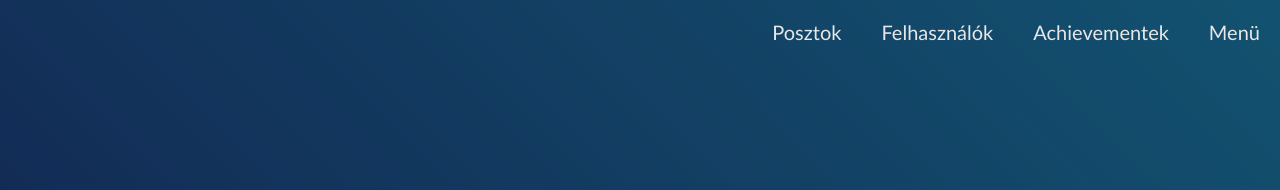
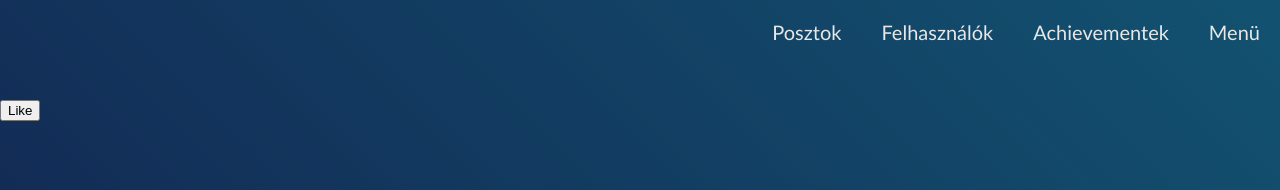
Before and after one commit to Secret198/GameWebsiteClient, a React (Vite) app: page /post/show/1 in a window 1280 px wide. Shown: the top 190 px of the page. Built offline with nearby package versions, Linux system fonts and the light colour scheme; no server answers; sample sign-in values are in the browser's storage.

Commit message:
like system done

```diff
--- a/src/App.jsx
+++ b/src/App.jsx
@@ -14,6 +14,7 @@ import ErrorPage from './pages/ErrorPage.jsx';
 import GetPosts from './pages/GetPosts.jsx';
 import GetPostData from './pages/GetPostData.jsx';
 import GetUsers from './pages/GetUsers.jsx';
+import otherRequest from './components/otherRequest.js';
 
 function App() {
     const url = "http://localhost:8000/api/"
@@ -23,6 +24,21 @@ function App() {
     }
 
     const [loggedIn, setLoggedIn] = useState((localStorage.getItem("token") ? true : false))
+    const [likedPosts, setLikedPosts] = useState([])
+
+    const likePost = async (postId, newPost) => {
+        const responseData = await otherRequest(url, headers, "post/like/"+postId, newPost, "PATCH")
+        if(newPost.likes){
+            setLikedPosts([...likedPosts, postId])
+        }
+        else{
+            let tempLikedPosts = [...likedPosts]
+            tempLikedPosts.splice(tempLikedPosts.indexOf(postId), 1)
+            setLikedPosts(tempLikedPosts)
+        }
+
+        console.log(responseData)
+    }
 
     return (<>
         <BrowserRouter >
@@ -36,8 +52,8 @@ function App() {
                     <Route path='user' element={loggedIn ? <GetUsers url={url} headers={headers} /> : <Navigate replace to={"/login"} />} />
                     <Route path='post/create' element={loggedIn ? <PostCreate url={url} headers={headers} /> : <Navigate replace to={"/login"} />} />
                     <Route path='post/update/:id' element={loggedIn ? <PostUpdate url={url} headers={headers} /> : <Navigate replace to={"/login"} />} />
-                    <Route path='post' element={loggedIn ? <GetPosts url={url} headers={headers} /> : <Navigate replace to={"/login"} />} />
-                    <Route path='post/show/:id' element={loggedIn ? <GetPostData url={url} headers={headers} /> : <Navigate replace to={"/login"} />} />
+                    <Route path='post' element={loggedIn ? <GetPosts url={url} headers={headers} likedPosts={likedPosts} likePost={likePost} setLikedPosts={setLikedPosts} /> : <Navigate replace to={"/login"} />} />
+                    <Route path='post/show/:id' element={loggedIn ? <GetPostData url={url} headers={headers} likedPosts={likedPosts} likePost={likePost} /> : <Navigate replace to={"/login"} />} />
                 </Route>
                 <Route path='login' element={<Login url={url} headers={headers} setLoggedIn={setLoggedIn} />} />
                 <Route path='register' element={<Register url={url} headers={headers} setLoggedIn={setLoggedIn} />} />
--- a/src/components/PostList.jsx
+++ b/src/components/PostList.jsx
@@ -1,6 +1,8 @@
 
 
-export default function PostList({post, viewPost, editPost, deletePost, likePost, admin }) {
+export default function PostList({post, viewPost, editPost, deletePost, likePost, likedPostsArr, admin }) {
+
+
     if (admin) {
         return (
             <div>
@@ -11,7 +13,8 @@ export default function PostList({post, viewPost, editPost, deletePost, likePost
                 <p>{post.deleted_at}</p>
                 <button onClick={() => editPost(post.id)}>Szerkesztés</button>
                 <button onClick={() => deletePost(post.id)}>Törlés</button>
-                <button onClick={() => likePost(post.id, {likes: true})}>Like</button>
+                {!likedPostsArr.includes(post.id) ? <button onClick={() => likePost(post.id, {likes: true})}>Like</button> : <button className="liked" onClick={() => likePost(post.id, {likes: false})}>Like</button>}
+
             </div>
         )
     }
@@ -22,7 +25,8 @@ export default function PostList({post, viewPost, editPost, deletePost, likePost
             <p>{post.likes}</p>
             <p>{post.created_at}</p>
             <p>{post.modified_at}</p>
-            <button onClick={() => likePost(post.id, {likes: true})}>Like</button>
+            {!likedPostsArr.includes(post.id) ? <button onClick={() => likePost(post.id, {likes: true})}>Like</button> : <button className="liked" onClick={() => likePost(post.id, {likes: false})}>Like</button>}
+
         </div>
     )
 }
--- a/src/pages/GetPostData.jsx
+++ b/src/pages/GetPostData.jsx
@@ -3,7 +3,7 @@ import getRequest from "../components/getRequest";
 import { useEffect, useState } from "react";
 
 
-export default function GetPostData({ url, headers }) {
+export default function GetPostData({ url, headers, likedPosts, likePost}) {
     headers.Authorization = "Bearer " + localStorage.getItem("token")
     const id = useParams().id
     const [error, setError] = useState()
@@ -38,6 +38,7 @@ export default function GetPostData({ url, headers }) {
                 <p>{post.post}</p>
                 <p>{post.created_at}</p>
                 <p>{post.likes}</p>
+                {!likedPosts.includes(post.id) ? <button onClick={() => likePost(post.id, {likes: true})}>Like</button> : <button className="liked" onClick={() => likePost(post.id, {likes: false})}>Like</button>}
             </div>
         )
     }
--- a/src/pages/GetPosts.jsx
+++ b/src/pages/GetPosts.jsx
@@ -7,7 +7,7 @@ import otherRequest from "../components/otherRequest"
 import FilterOptions from "../components/FilterOptions"
 
 
-export default function GetPosts({ url, headers }) {
+export default function GetPosts({ url, headers, likedPosts, likePost, setLikedPosts }) {
     headers.Authorization = "Bearer " + localStorage.getItem("token")
     const [page, setPage] = useState(1)
     const [sortBy, setSortBy] = useState("id")
@@ -17,6 +17,7 @@ export default function GetPosts({ url, headers }) {
     const navigation = useNavigate()
     const privilege = localStorage.getItem("privilege")
     const [search, setSearch] = useState("")
+    // const [likedPosts, setLikedPosts] = useState([])
 
     const fetchPosts = async () => {
         let responseData
@@ -26,6 +27,8 @@ export default function GetPosts({ url, headers }) {
         else{
             responseData = await getRequest(url, headers, "post/" + sortBy + "/" + sortDir + "/?page=" + page)
         }
+        setLikedPosts(responseData.result.likedPosts)
+
         // setData(responseData.result.posts.data)
         setData((prevData) => [...prevData, ...responseData.result.posts.data])
         setLoading(false)
@@ -81,11 +84,19 @@ export default function GetPosts({ url, headers }) {
         console.log(responseData)
     }
 
-    const likePost = async (postId, newPost) => {
-        const responseData = await otherRequest(url, headers, "post/"+postId, newPost, "PATCH")
+    // const likePost = async (postId, newPost) => {
+    //     const responseData = await otherRequest(url, headers, "post/like/"+postId, newPost, "PATCH")
+    //     if(newPost.likes){
+    //         setLikedPosts([...likedPosts, postId])
+    //     }
+    //     else{
+    //         let tempLikedPosts = [...likedPosts]
+    //         tempLikedPosts.splice(tempLikedPosts.indexOf(postId), 1)
+    //         setLikedPosts(tempLikedPosts)
+    //     }
 
-        console.log(responseData)
-    }
+    //     console.log(responseData)
+    // }
 
     const searchPost = async (event) => {
         event.preventDefault();
@@ -104,10 +115,10 @@ export default function GetPosts({ url, headers }) {
         <div>
             <FilterOptions changeSortBy={changeSortBy} changeSortDir={changeSortDir} search={searchPost} />
             {privilege == 10 && data.map((item) => (
-                <PostList key={item.id} post={item} viewPost={viewPost} likePost={likePost} deleted_at={item.deleted_at} editPost={editPost} deletePost={deletePost} admin={true} />
+                <PostList key={item.id} post={item} viewPost={viewPost} likePost={likePost} likedPostsArr={likedPosts} deleted_at={item.deleted_at} editPost={editPost} deletePost={deletePost} admin={true} />
             ))}
             {privilege == 1 && data.map((item) => (
-                <PostList key={item.id} post={item} viewPost={viewPost} likePost={likePost} admin={false} />
+                <PostList key={item.id} post={item} viewPost={viewPost} likePost={likePost} likedPostsArr={likedPosts} admin={false} />
             ))}
         </div>
 
--- a/src/styles.css
+++ b/src/styles.css
@@ -226,3 +226,7 @@ textarea{
     background-color: rgb(35, 35, 59);
     /* Idk somehow gray it out */
 }
+
+.liked{
+    background-color: red;
+}
```
